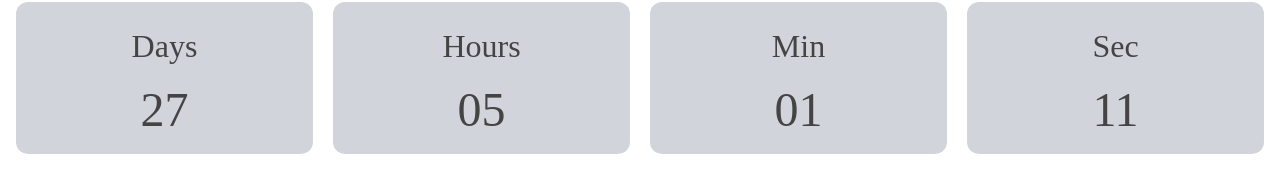
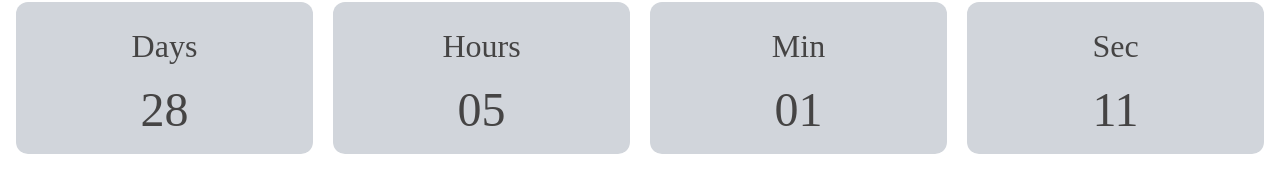
Before and after one commit to Codiving/day-off, a Next.js app: page / in a window 1280 px wide. Shown: the part 357-541 px from the top of the page. Built offline with nearby package versions, Linux system fonts and the light colour scheme; a web font is replaced by a local one.

Commit message:
fix: 다음 공휴일까지 남은 days 계산 오류 수정

```diff
--- a/app/components/Intro/ClosestHolidayCountDown.tsx
+++ b/app/components/Intro/ClosestHolidayCountDown.tsx
@@ -28,7 +28,7 @@ export default function ClosestHolidayCountDown(
       const remainingTime = dayjs.duration(diff);
 
       setTimeLeft({
-        days: remainingTime.days(),
+        days: remainingTime.days() + 1,
         hours: remainingTime.hours(),
         minutes: remainingTime.minutes(),
         seconds: remainingTime.seconds()
```
